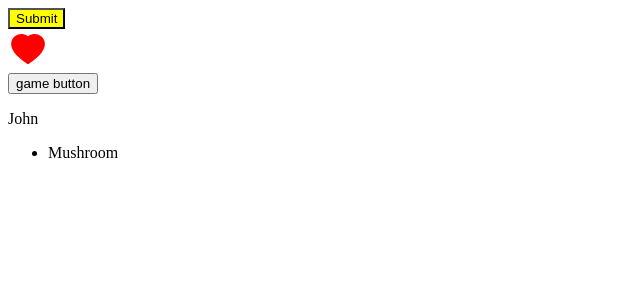
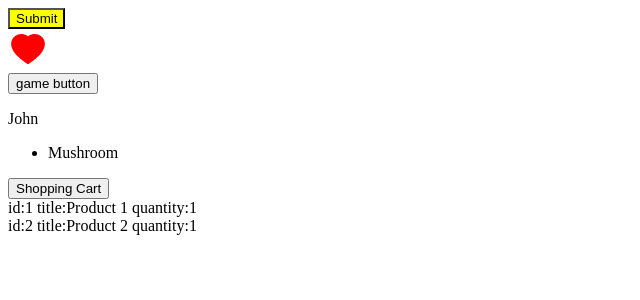
Before and after one commit to Nayem73/React-Training, a React (Vite) app in the folder codewithmosh-typescript/: page / in a window 1280 px wide. Shown: the top 300 px of the page, without its empty margins (0-640 px from the left). Built offline with nearby package versions, Linux system fonts and the light colour scheme.

Commit message:
Mosh excercise: cart quantity of first item change is done. Alhamdulillah.

```diff
--- a/codewithmosh-typescript/src/App.tsx
+++ b/codewithmosh-typescript/src/App.tsx
@@ -2,9 +2,10 @@ import { useState } from "react";
 import Button from "./components/Button"
 import Like from "./components/Like"
 import Game from "./components/Game";
+import ShoppingCart from "./components/ShoppingCart";
 
 function App() {
-  const [isRed, setIsRed] = useState<boolean>(true);
+  const [isRed, setIsRed] = useState(true);
   const [game, setGame] = useState({
     id: 1,
     player: {
@@ -14,6 +15,13 @@ function App() {
   const [pizza, setPizza] = useState({
     name: 'Spicy Pepperoni',
     toppings: ['Mushroom']
+  })
+  const [cart, setCart] = useState({
+    discount: .1,
+    items: [
+      { id: 1, title: 'Product 1', quantity: 1 },
+      { id: 2, title: 'Product 2', quantity: 1 },
+    ]
   })
 
   return (
@@ -27,7 +35,7 @@ function App() {
       />
 
       <Game onClick={() => {
-        console.log(`Game button clicked`);
+        console.log('Game button clicked');
         setGame({ ...game, player: { ...game.player, name: 'Not John' } })
         console.log('Pizza toppings adding button is also clicked')
         setPizza({ ...pizza, toppings: [...pizza.toppings, 'new topping'] })
@@ -35,6 +43,19 @@ function App() {
         game={game}
         pizza={pizza}
       />
+
+      <ShoppingCart onClick={() => {
+        console.log('Shopping cart button clicked');
+        setCart({
+          ...cart, items:
+            cart.items.map(item =>
+              (item.id === 1) ? { ...item, quantity: 500 } : item
+            )
+        })
+      }}
+        cart={cart}
+
+      />
     </>
   )
 }
--- /dev/null
+++ b/codewithmosh-typescript/src/components/Navbar.tsx
@@ -0,0 +1,5 @@
+const Navbar = () => {
+  return <div>Navbar</div>;
+};
+
+export default Navbar;
--- /dev/null
+++ b/codewithmosh-typescript/src/components/ShoppingCart.tsx
@@ -0,0 +1,29 @@
+interface Props {
+  onClick: () => void;
+  cart: {
+    discount: number;
+    items: {
+      id: number;
+      title: string;
+      quantity: number;
+    }[]
+  }
+}
+
+function ShoppingCart({ onClick, cart }: Props) {
+  return (
+    <div>
+      <button onClick={onClick}>Shopping Cart</button>
+      {cart.items.map((item) =>
+        <div key={item.id}>
+          id:{item.id}
+          <span> title:{item.title}</span>
+          <span> quantity:{item.quantity}</span>
+        </div>
+
+      )}
+    </div>
+  );
+}
+
+export default ShoppingCart;
```
